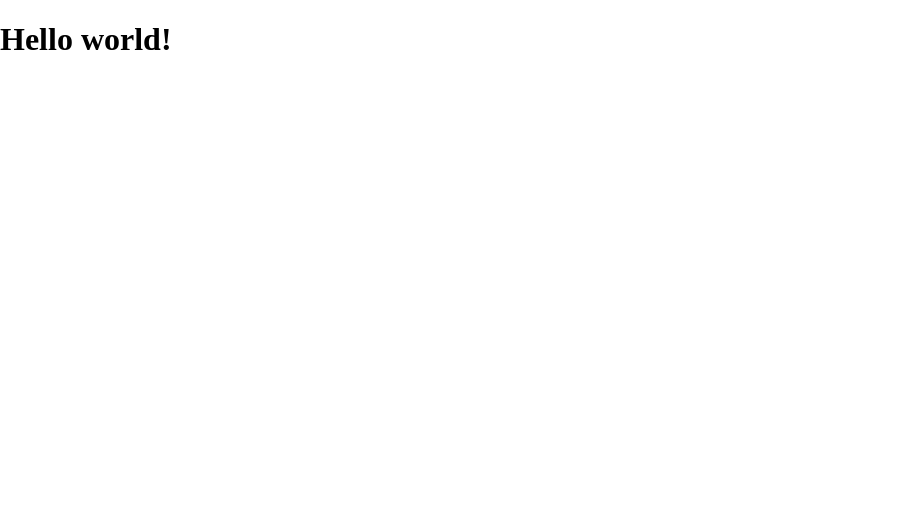
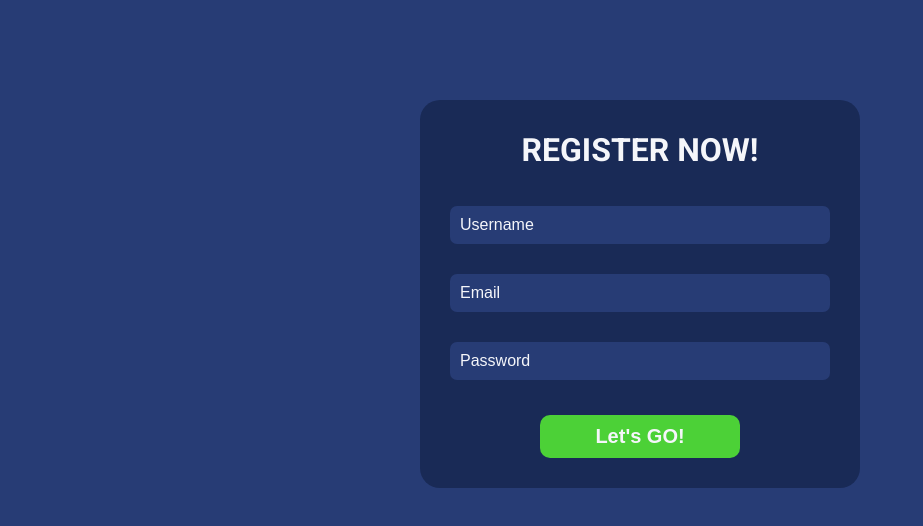
Before and after one commit to Hacker32Bit/new-project, a React (Create React App) app: page / in a window 1280 px wide. Shown: the top 526 px of the page, without its empty margins (0-923 px from the left). Built offline with nearby package versions, Linux system fonts and the light colour scheme.

Commit message:
Added register page, design, and handle inputs

```diff
--- /dev/null
+++ b/src/components/App/App.js
@@ -0,0 +1,13 @@
+import { Component } from "react";
+import RegisterPage from "../RegisterPage"
+
+import "./app.css";
+
+class App extends Component {
+  render() {
+    return (<RegisterPage />
+    );
+  }
+}
+
+export default App;
--- /dev/null
+++ b/src/components/App/index.js
@@ -0,0 +1,3 @@
+import App from "./App";
+
+export default App;
--- /dev/null
+++ b/src/components/RegisterPage/RegisterPage.js
@@ -0,0 +1,56 @@
+import { Component } from "react";
+
+import "./register-page.css";
+
+class RegisterPage extends Component {
+
+  state = {
+    username: "",
+    email: "",
+    password: "",
+  }
+
+  onUsername = (e) => {
+    this.setState({
+      username: e.target.value
+    })
+  }
+
+  onEmail = (e) => {
+    this.setState({
+      email: e.target.value
+    })
+  }
+
+  onPassword = (e) => {
+    this.setState({
+      password: e.target.value
+    })
+  }
+
+  submit = () => {
+    const result = { username: this.state.username, email: this.state.email, password: this.state.password }
+
+    this.setState({
+      username: "",
+      email: "",
+      password: ""
+    })
+
+    console.log(result)
+  }
+
+  render() {
+    return (
+        <div className="container">
+            <h1>Register now!</h1>
+            <input type="text" value={this.state.username} onChange={this.onUsername} placeholder="Username"></input>
+            <input type="email" value={this.state.email} onChange={this.onEmail} placeholder="Email"></input>
+            <input type="password" value={this.state.password} onChange={this.onPassword} placeholder="Password"></input>
+            <button onClick={this.submit}>Let's GO!</button>
+        </div>
+    );
+  }
+}
+
+export default RegisterPage;
--- /dev/null
+++ b/src/components/RegisterPage/index.js
@@ -0,0 +1,3 @@
+import RegisterPage from "./RegisterPage";
+
+export default RegisterPage;
--- /dev/null
+++ b/src/components/RegisterPage/register-page.css
@@ -0,0 +1,72 @@
+.container {
+    text-align: center;
+    display: block;
+    padding: 10px 20px;
+    margin-top: 100px;
+    width: 400px;
+    margin-left: auto;
+    margin-right: auto;
+    background-color: #192a56;
+    border-radius: 20px;
+    color: #f5f6fa;
+}
+
+.container h1 {
+    text-transform: uppercase;
+}
+
+.container input {
+    width: 360px;
+    padding: 10px;
+    font-size: 16px;
+    background-color: #273c75;
+    color: #f5f6fa;
+    margin: 15px 0;
+    border: 0px;
+    border-radius: 7px;
+}
+
+.container input::placeholder {
+    color: #f5f6fa;
+    opacity: 1;
+}
+
+.container input:hover::placeholder {
+    color: #f5f6fa;
+    opacity: 1;
+}
+
+.container input:hover {
+    opacity: 0.75;
+    cursor: pointer;
+}
+
+.container input:focus::placeholder {
+    color: #192a56;
+    opacity: 1;
+}
+
+.container input:focus {
+    background-color: #f5f6fa;
+    color: #192a56;
+}
+
+.container button {
+    background-color: #4cd137;
+    border: 0px;
+    padding: 10px;
+    color: #f5f6fa;
+    font-size: 20px;
+    font-weight: 800;
+    width: 200px;
+    border-radius: 10px;
+    transition: width 0.2s;
+    margin: 20px;
+}
+
+.container button:hover {
+    background-color: #44bd32;
+    width: 220px;
+    cursor: pointer;
+    transition: width 0.2s;
+}
--- a/src/index.css
+++ b/src/index.css
@@ -1,3 +1,7 @@
+@import url('https://fonts.googleapis.com/css2?family=Roboto:wght@400;700&display=swap');
+
 body {
   margin: 0;
+  background-color: #273c75;
+  font-family: 'Roboto', sans-serif;
 }
--- a/src/index.js
+++ b/src/index.js
@@ -1,16 +1,8 @@
-import { React, Component } from "react";
+import { React } from "react";
 import ReactDOM from "react-dom/client";
+import App from "./components/App";
 
-import "./index.css";
-
-class App extends Component {
-  render() {
-    return (
-      <h1>Hello world!</h1>
-    );
-  }
-}
+import "./index.css"
 
 const root = ReactDOM.createRoot(document.getElementById("root"));
-
 root.render(<App />);
```
Also changed, not shown: src/components/App/app.css (added).
